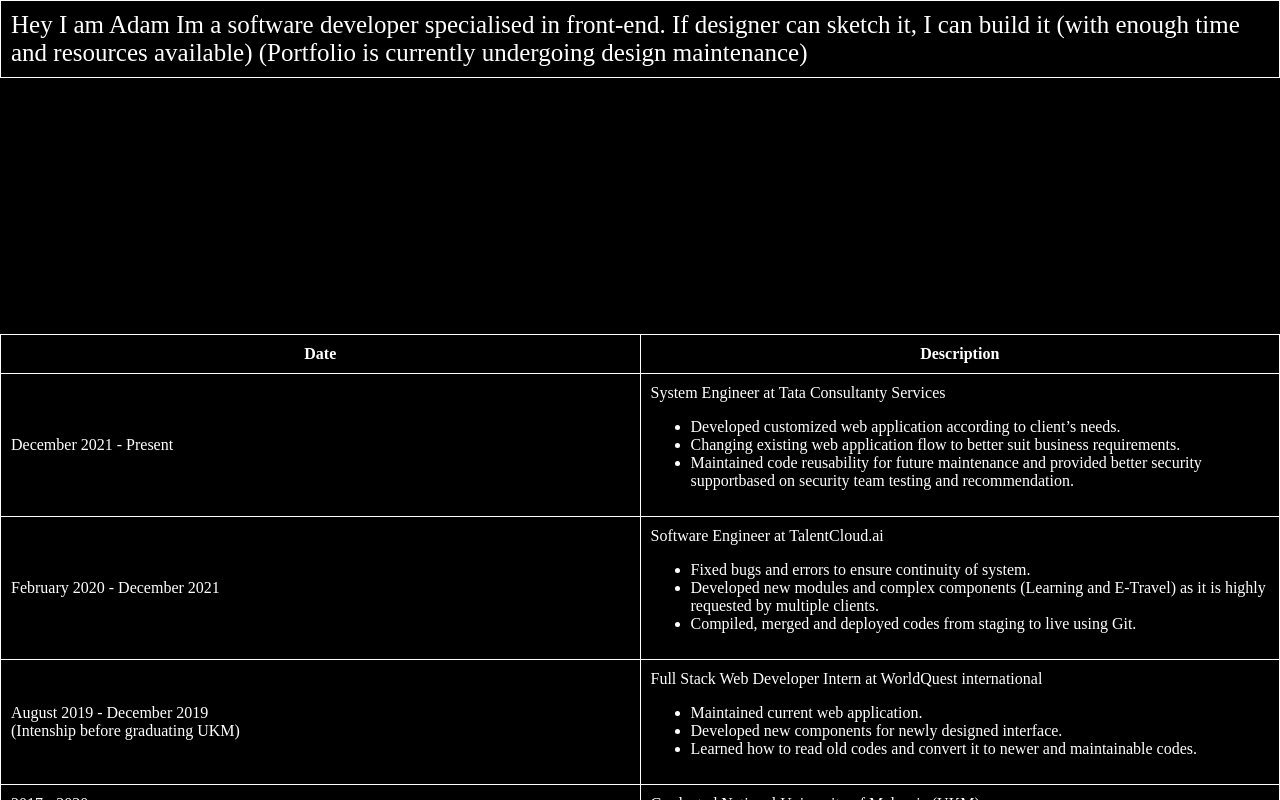
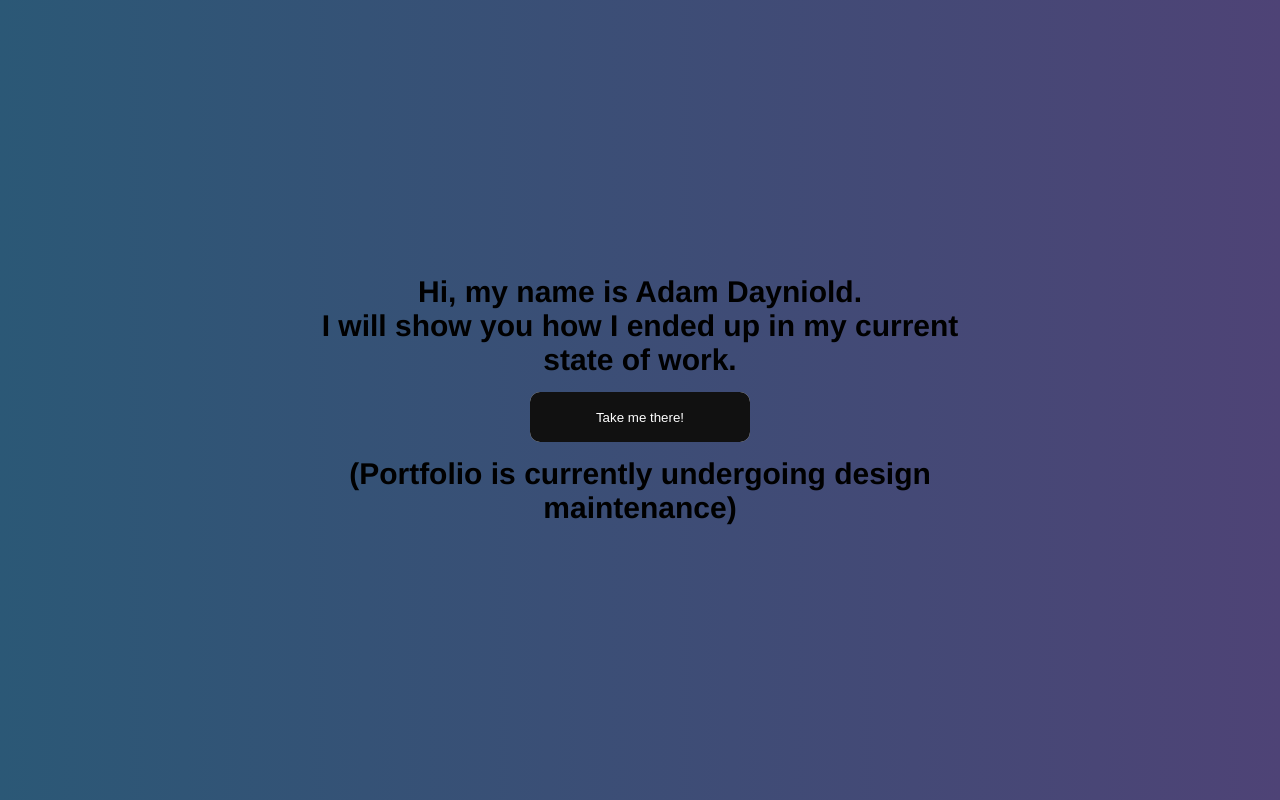
Before and after one commit to adamdayniold/portfolio, an Angular app: page / in a window 1280 px wide. Shown: the top 800 px of the page. Built offline with nearby package versions, Linux system fonts and the light colour scheme.

Commit message:
update styling portfolio

```diff
--- a/src/app/modules/description/description.component.html
+++ b/src/app/modules/description/description.component.html
@@ -1,15 +1,81 @@
+<body>
   <div *ngIf="introduction" class="introduction">
     <div class="background-details">
-    .
+      <div class="introductory">
+          Hi, my name is Adam Dayniold.<br>
+          I will show you how I ended up in my current state of work.<br>
+        <div class="button-introduction">
+          <button class="glow-on-hover" (click)="intro()" type="button">Take me there!</button>
+        </div>
+          (Portfolio is currently undergoing design maintenance)
+        </div>
     </div>
   </div>
   <div *ngIf="!introduction" @fadeIn class="non-introduction">
-  <div class="header-name">
-    Hey I am Adam Im a software developer specialised in front-end. If designer can sketch it, I can build it (with enough time and resources available)
-    (Portfolio is currently undergoing design maintenance)
+    <div *ngIf="timelineOccur" @fadeIn class="timeline">
+      <div class="container left">
+        <div class="content">
+          <h2>December 2021 - Present</h2>
+          <p>System Engineer at Tata Consultanty Services</p>
+          <ul>
+            <li>Developed customized web application according to client’s needs.</li>
+            <li>Changing existing web application flow to better suit business requirements.</li>
+            <li>Maintained code reusability for future maintenance and provided better security supportbased on security team testing and recommendation.</li>
+        </ul>
+        </div>
+      </div>
+      <div class="container right">
+        <div class="content">
+          <h2>February 2020 - December 2021</h2>
+          <p>Software Engineer at TalentCloud.ai</p>
+          <ul>
+            <li>Fixed bugs and errors to ensure continuity of system.</li>
+            <li>Developed new modules and complex components (Learning and E-Travel) as it is highly requested by multiple clients.</li>
+            <li>Compiled, merged and deployed codes from staging to live using Git.</li>
+          </ul>
+        </div>
+      </div>
+      <div class="container left">
+        <div class="content">
+          <h2>2017 - 2020</h2>
+          <p>Graduated National University of Malaysia (UKM)</p>
+        </div>
+      </div>
+      <div class="container right">
+        <div class="content">
+          <h2>August 2019 - December 2019 (Intenship before graduating UKM)</h2>
+          <p>Full Stack Web Developer Intern at WorldQuest international</p>
+          <ul>
+            <li>Maintained current web application.</li>
+            <li>Developed new components for newly designed interface.</li>
+            <li>Learned how to read old codes and convert it to newer and maintainable codes.</li>
+          </ul>
+        </div>
+      </div>
+      <div class="container left">
+        <div class="content">
+          <h2>2015 - 2017</h2>
+          <p>Graduated Ungku Omar Polytechnic</p>
+        </div>
+      </div>
+      <div class="container right">
+        <div class="content">
+          <h2>November 2016 - April 2017 (Intenship before graduating Ungku Omar Polytechnic)</h2>
+          <p>Front end Software Developer Intern at Tripviss Technology</p>
+          <ul>
+            <li>Maintained current web application and developed new reusable components.</li>
+          </ul>
+        </div>
+      </div>
+      <div class="container left">
+        <div class="content">
+          <h2>2013</h2>
+          <p>Finished Sekolah Menengah Kebangsaan Sri Andalas</p>
+        </div>
+      </div>
     </div>
 
-  <div class="table-position">
+    <!-- <div class="table-position">
       <table>
         <tr>
           <th>Date</th>
@@ -91,5 +157,6 @@
           </td>
         </tr>
       </table>
+    </div> -->
   </div>
-</div>
+</body>
--- a/src/app/modules/description/description.component.scss
+++ b/src/app/modules/description/description.component.scss
@@ -1,9 +1,10 @@
 .introduction {
   .background-details {
-    color: transparent;
+    position: relative;
+    color: black;
     width: 100%;
     height: 100vh;
-    background-color: #e96443;
+    background-color: #2b5876;
     background-image: linear-gradient(to right, #2b5876, #4e4376);
   }
 }
@@ -12,11 +13,12 @@
   background-color: black;
   height: 115%;
   width: 100%;
+  background-image: linear-gradient(to right, #4e4376, #2b5876);
 }
 
 .header-name {
-  position: sticky;
-  top: 0;
+  // position: sticky;
+  // top: 0;
   padding: 10px;
   margin: 0;
   font-size: 25px;
@@ -61,3 +63,210 @@
     width: 100%;
   }
 }
+* {
+  box-sizing: border-box;
+}
+
+body {
+  background-color: #474e5d;
+  font-family: Helvetica, sans-serif;
+}
+
+/* The actual timeline (the vertical ruler) */
+.timeline {
+  position: relative;
+  max-width: 1200px;
+  margin: 0 auto;
+}
+
+/* The actual timeline (the vertical ruler) */
+.timeline::after {
+  content: '';
+  position: absolute;
+  width: 6px;
+  background-color: white;
+  top: 0;
+  bottom: 0;
+  left: 50%;
+  margin-left: -3px;
+}
+
+/* Container around content */
+.container {
+  padding: 10px 40px;
+  position: relative;
+  background-color: inherit;
+  width: 50%;
+}
+
+/* The circles on the timeline */
+.container::after {
+  content: '';
+  position: absolute;
+  width: 25px;
+  height: 25px;
+  right: -17px;
+  background-color: white;
+  border: 4px solid #FF9F55;
+  top: 15px;
+  border-radius: 50%;
+  z-index: 1;
+}
+
+/* Place the container to the left */
+.left {
+  left: 0;
+}
+
+/* Place the container to the right */
+.right {
+  left: 50%;
+}
+
+/* Add arrows to the left container (pointing right) */
+.left::before {
+  content: " ";
+  height: 0;
+  position: absolute;
+  top: 22px;
+  width: 0;
+  z-index: 1;
+  right: 30px;
+  border: medium solid white;
+  border-width: 10px 0 10px 10px;
+  border-color: transparent transparent transparent white;
+}
+
+/* Add arrows to the right container (pointing left) */
+.right::before {
+  content: " ";
+  height: 0;
+  position: absolute;
+  top: 22px;
+  width: 0;
+  z-index: 1;
+  left: 30px;
+  border: medium solid white;
+  border-width: 10px 10px 10px 0;
+  border-color: transparent white transparent transparent;
+}
+
+/* Fix the circle for containers on the right side */
+.right::after {
+  left: -16px;
+}
+
+/* The actual content */
+.content {
+  padding: 20px 30px;
+  background-color: white;
+  position: relative;
+  border-radius: 6px;
+}
+
+/* Media queries - Responsive timeline on screens less than 600px wide */
+@media screen and (max-width: 600px) {
+  /* Place the timelime to the left */
+  .timeline::after {
+  left: 31px;
+  }
+
+  /* Full-width containers */
+  .container {
+  width: 100%;
+  padding-left: 70px;
+  padding-right: 25px;
+  }
+
+  /* Make sure that all arrows are pointing leftwards */
+  .container::before {
+  left: 60px;
+  border: medium solid white;
+  border-width: 10px 10px 10px 0;
+  border-color: transparent white transparent transparent;
+  }
+
+  /* Make sure all circles are at the same spot */
+  .left::after, .right::after {
+  left: 15px;
+  }
+
+  /* Make all right containers behave like the left ones */
+  .right {
+  left: 0%;
+  }
+}
+
+.button-introduction {
+  margin: 15px 0;
+}
+
+.introductory {
+  text-align: center;
+  font-weight: 800;
+  font-size: 30px;
+  position: absolute;
+  top: 50%;
+  left: 50%;
+  transform: translate(-50%, -50%);
+}
+
+.glow-on-hover {
+  width: 220px;
+  height: 50px;
+  border: none;
+  outline: none;
+  color: #fff;
+  // background: #111;
+  cursor: pointer;
+  position: relative;
+  z-index: 0;
+  border-radius: 10px;
+}
+
+.glow-on-hover:before {
+  content: '';
+  background: linear-gradient(45deg, #ff0000, #ff7300, #fffb00, #48ff00, #00ffd5, #002bff, #7a00ff, #ff00c8, #ff0000);
+  position: absolute;
+  top: -2px;
+  left:-2px;
+  background-size: 400%;
+  z-index: -1;
+  filter: blur(5px);
+  width: calc(100% + 4px);
+  height: calc(100% + 4px);
+  animation: glowing 20s linear infinite;
+  opacity: 0;
+  transition: opacity .3s ease-in-out;
+  border-radius: 10px;
+}
+
+.glow-on-hover:active {
+  color: #000
+}
+
+.glow-on-hover:active:after {
+  background: transparent;
+}
+
+.glow-on-hover:hover:before {
+  opacity: 1;
+}
+
+.glow-on-hover:after {
+  z-index: -1;
+  content: '';
+  position: absolute;
+  width: 100%;
+  height: 100%;
+  background: #111;
+  left: 0;
+  top: 0;
+  border-radius: 10px;
+}
+
+@keyframes glowing {
+  0% { background-position: 0 0; }
+  50% { background-position: 400% 0; }
+  100% { background-position: 0 0; }
+}
--- a/src/app/modules/description/description.component.ts
+++ b/src/app/modules/description/description.component.ts
@@ -17,11 +17,14 @@ export class DescriptionComponent implements OnInit {
   title = 'adam_portfolio';
   introduction: boolean = true;
   fadetrans: boolean = false;
+  timelineOccur: boolean = false;
 
   ngOnInit() {
-    setTimeout(() => {
-      this.introduction = false;
-    }, 1000)
+  }
+
+  intro() {
+    this.introduction = false;
+    this.timelineOccur = true;
   }
 
   fadeAnim() {
--- a/src/index.html
+++ b/src/index.html
@@ -2,7 +2,7 @@
 <html lang="en">
 <head>
   <meta charset="utf-8">
-  <title>AdamPortfolio</title>
+  <title>Adam's Portfolio</title>
   <base href="/">
   <meta name="viewport" content="width=device-width, initial-scale=1">
   <link rel="icon" type="image/x-icon" href="favicon.ico">
--- a/src/styles.scss
+++ b/src/styles.scss
@@ -1,5 +1,5 @@
 html, body {
   margin: 0;
   padding: 0;
-  height: 100%;
+  background-color: inherit;
 }
```
Also changed, not shown: 9 other files (tests, documents, lock files or other folders). Lines whose indentation alone changed are shown as unchanged.
